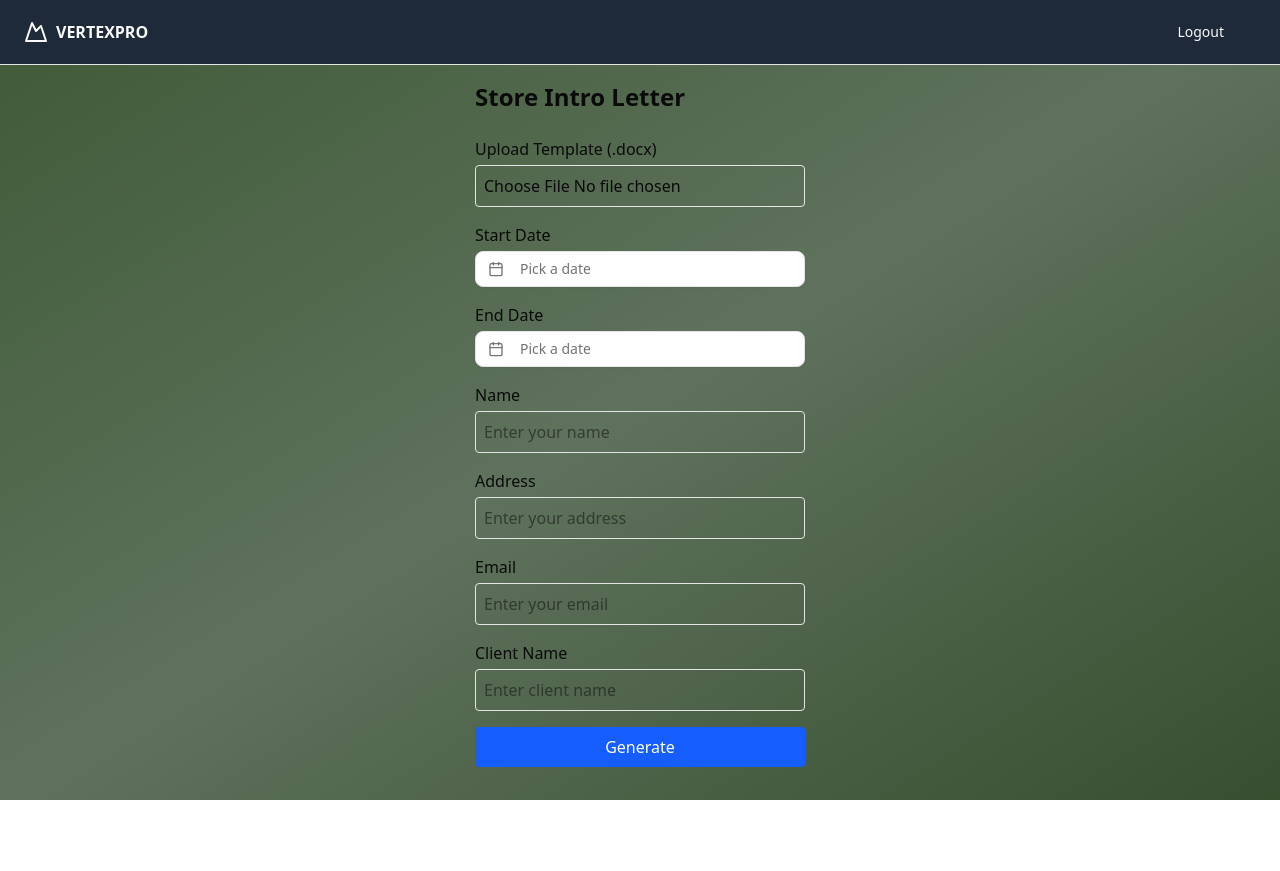
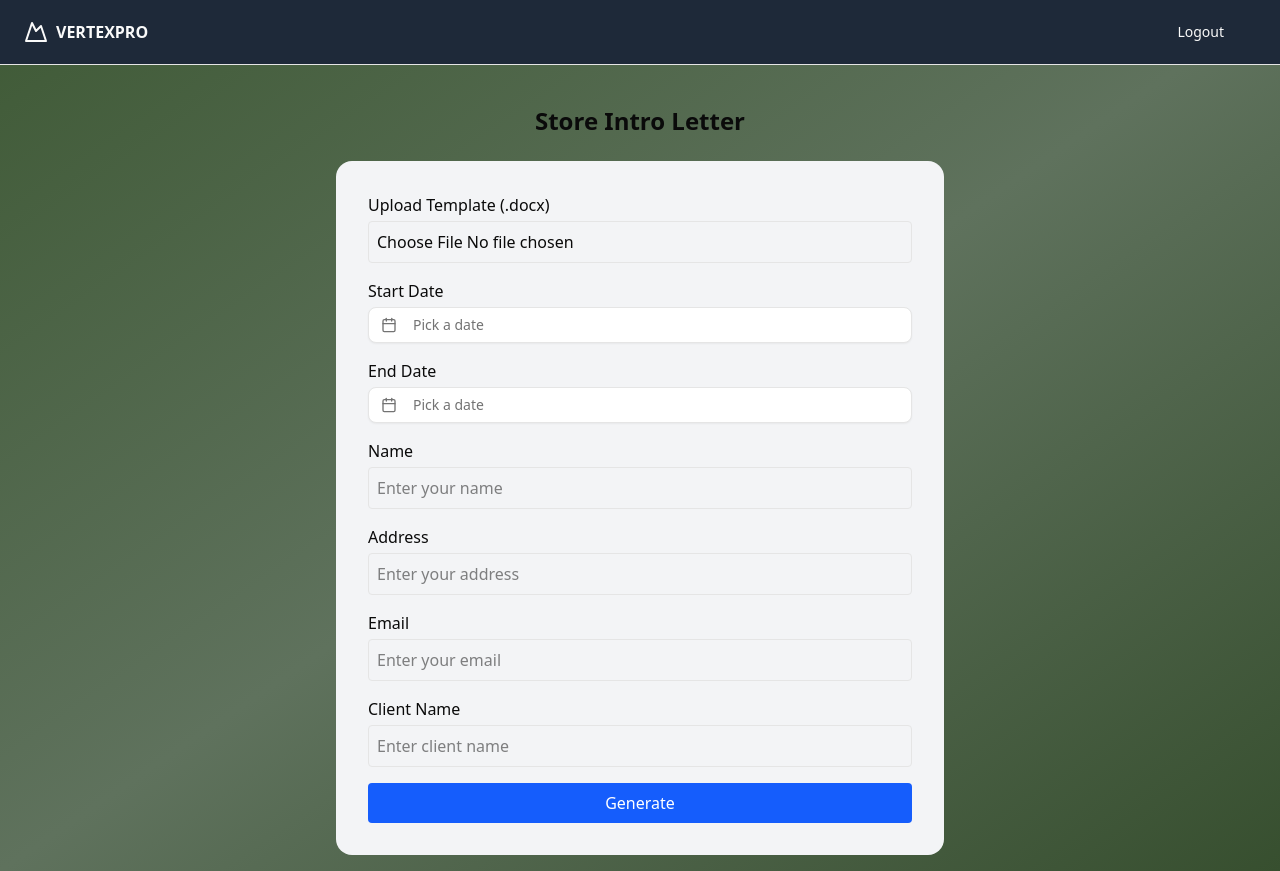
Before and after one commit to chiwasushuba/VertexProProject, a Next.js app in the folder frontend/: page /letter in a window 1280 px wide. Before the commit the page ends 800 px from the top, so only its background shows below. Built offline with nearby package versions, Linux system fonts and the light colour scheme.

Commit message:
style: made the visual for the letter page better

```diff
--- a/frontend/app/letter/page.tsx
+++ b/frontend/app/letter/page.tsx
@@ -138,9 +138,9 @@ const LetterPage: React.FC = () => {
   return (
     <div className="flex min-h-screen min-w-screen flex-col items-center bg-gradient-to-br from-[#3f5a36] via-[#5f725d] to-[#374f2f]">
       <Header variant='signedUser' />
-      <div className="p-4 max-w-[80vh]">
-        <h2 className="text-2xl font-bold mb-6">Store Intro Letter</h2>
-        <form className="flex flex-col gap-4" onSubmit={handleSubmit}>
+      <div className="flex flex-col items-center p-4 w-full sm:w-[90vw] md:w-[80vw] lg:w-[60vw] xl:w-[50vw] mx-auto">
+        <h2 className="text-2xl font-bold mb-6 mt-6">Store Intro Letter</h2>
+        <form className="flex flex-col gap-4 bg-gray-100 p-8 w-full rounded-2xl" onSubmit={handleSubmit}>
           <div className="flex flex-col items-start">
             <h3 className="font-medium mb-1">Upload Template (.docx)</h3>
             <input
```
